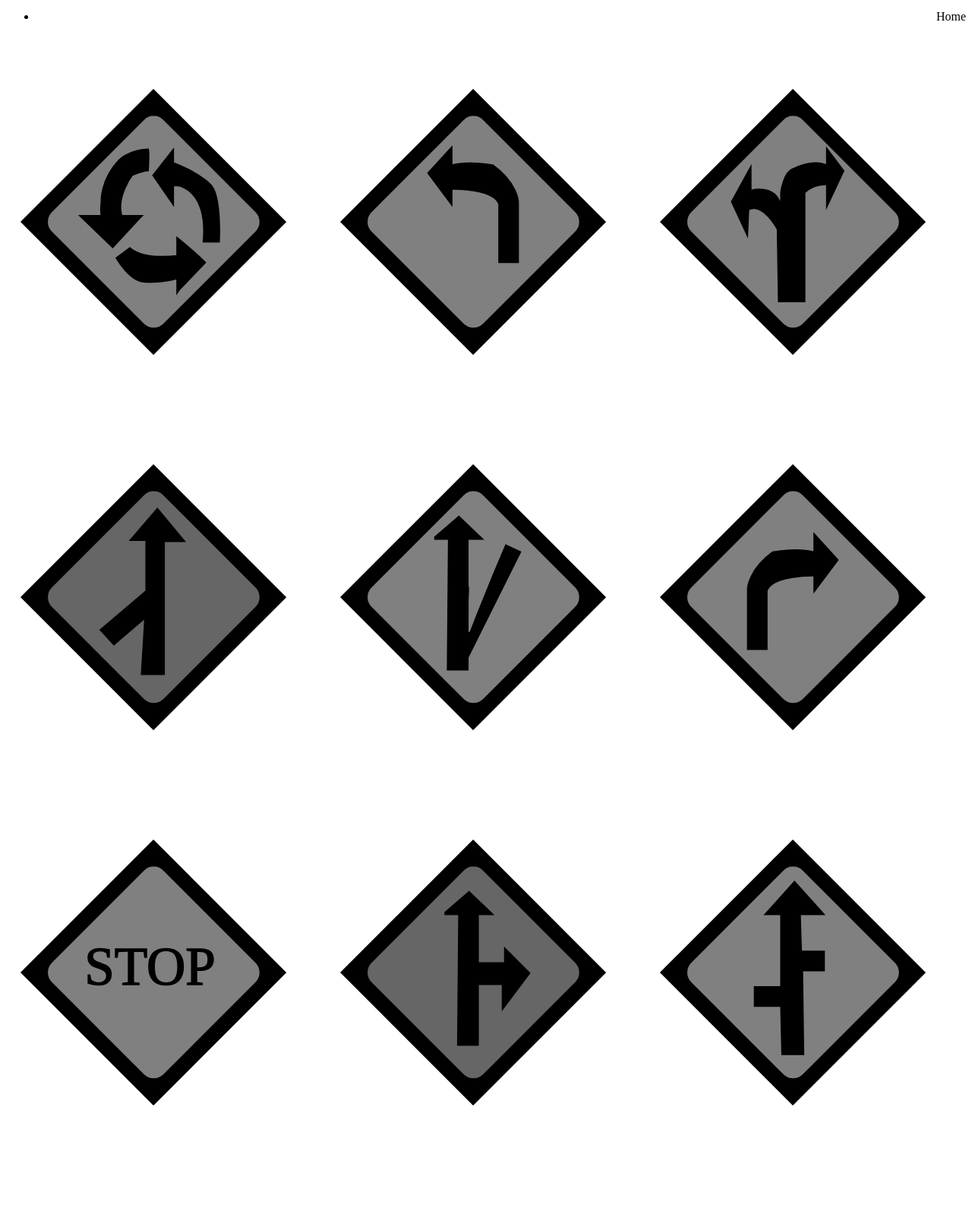
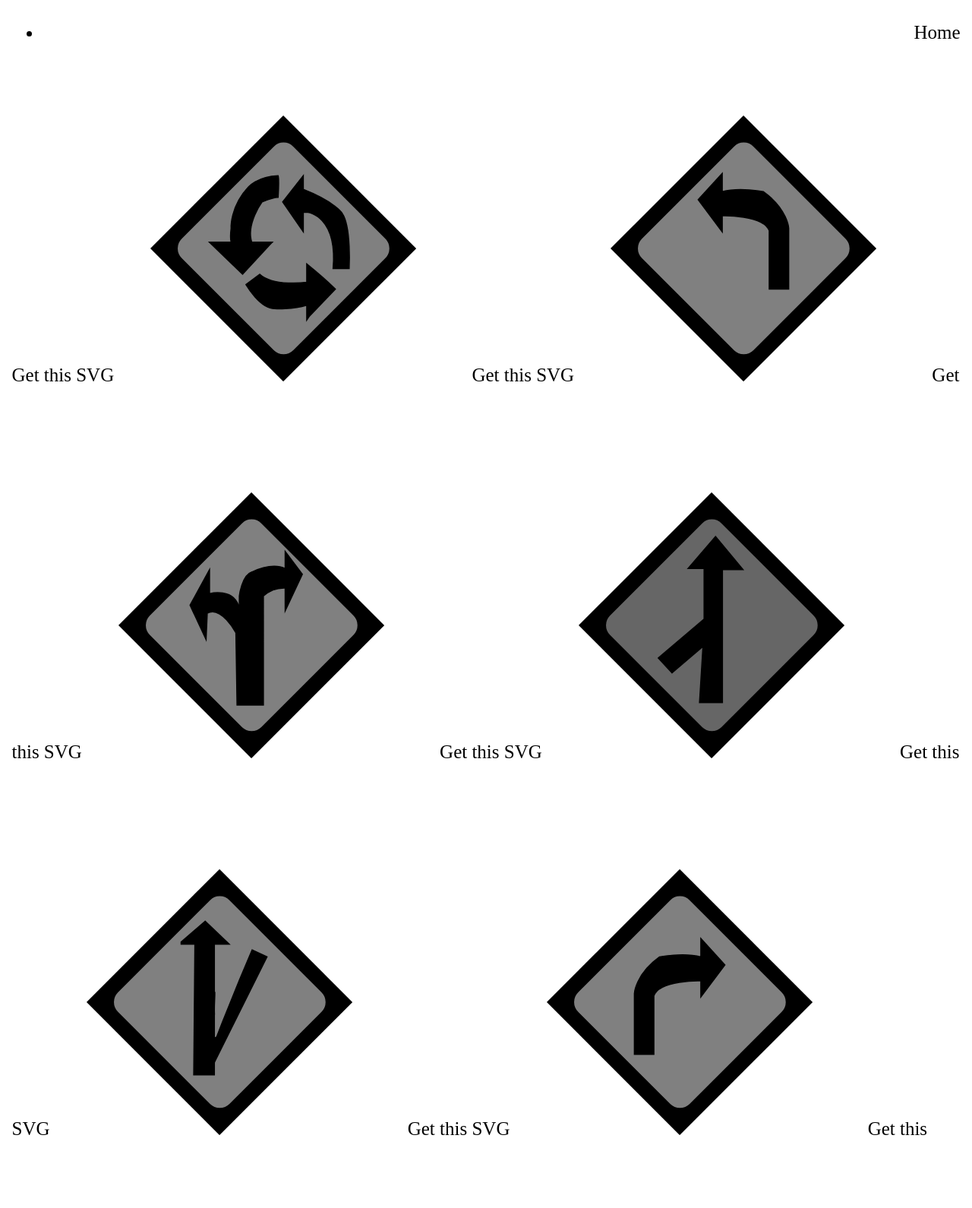
Before and after one commit to jaskaransing108373/Singh_Jaskaran_SVGs, a plain HTML site: page index.html in a window 1280 px wide. Shown: the part 132-1722 px from the top of the page at 76% size. Drawn offline with Linux system fonts and the light colour scheme.

Commit message:
adding code

```diff
--- a/css/main.css
+++ b/css/main.css
@@ -1,5 +1,11 @@
+body {
+  font-size: 25px; padding: 0.3em;
+
+}
+
 .li {
   text-align: right;
+  cursor: pointer
 
 }
 .line1 {
@@ -7,10 +13,10 @@
   text-align: center;
   font-size: 50px
 }
-.img-wrapper {
+.img-wrapper { cursor: pointer;
   display: inline-block;
   width: 30%;
-  padding: 70px 19px ;
+  padding: 70px 42px ;
 }
 .img-wrapper img {
   width: 100%
@@ -19,7 +25,11 @@
 .black-bg {
   background-color: white;
 }
+main span {
+  cursor: pointer;
+}
+.selected { color: green; cursor: pointer; }
 
-/* change the SVG graphic artwork with css! */
-/*#lGrain:hover, #rGrain:hover {
-  fill: red;}*/
+.selected:not(.wrapper)::before {
+  content: ' \2713';
+}
--- a/index.html
+++ b/index.html
@@ -14,33 +14,43 @@
     <ul>
       <li class="li">Home</li>
     </ul>
-    <div class="img-wrapper black-bg">
+    <span>Get this SVG</span>
+    <div class="img-wrapper black-bg svg-img">
       <object data="images/signarrows.svg" type="image/svg+xml" width="350"></object>
     </div>
+    <span>Get this SVG</span>
     <div class="img-wrapper black-bg">
       <object data="images/signleftarrow.svg" type="image/svg+xml" width="350"></object>
     </div>
+    <span>Get this SVG</span>
     <div class="img-wrapper black-bg">
       <object data="images/signleftright.svg" type="image/svg+xml" width="350"></object>
     </div>
+    <span>Get this SVG</span>
     <div class="img-wrapper black-bg">
       <object data="images/signNoenter.svg" type="image/svg+xml" width="350"></object>
     </div>
+    <span>Get this SVG</span>
     <div class="img-wrapper black-bg">
       <object data="images/signRclosed.svg" type="image/svg+xml" width="350"></object>
     </div>
+    <span>Get this SVG</span>
     <div class="img-wrapper black-bg">
       <object data="images/signrightarrow.svg" type="image/svg+xml" width="350"></object>
     </div>
+    <span>Get this SVG</span>
     <div class="img-wrapper black-bg">
       <object data="images/signStop.svg" type="image/svg+xml" width="350"></object>
     </div>
+    <span>Get this SVG</span>
     <div class="img-wrapper black-bg">
       <object data="images/signStraightleftright.svg" type="image/svg+xml" width="350"></object>
     </div>
+    <span>Get this SVG</span>
     <div class="img-wrapper black-bg">
       <object data="images/signstraightonly.svg" type="image/svg+xml" width="350"></object>
     </div>
+    <span>Get this SVG</span>
     <div class="img-wrapper black-bg">
       <object data="images/signUturn.svg" type="image/svg+xml" width="350"></object>
     </div>
--- a/js/main.js
+++ b/js/main.js
@@ -9,13 +9,18 @@
   // find the button element on the page by its id with JavaScript
   let theHeading = document.querySelector('h1'),
       //svgImage = document.querySelector("#svgGraphic"),
-      allSVGs = document.querySelectorAll(".svg");
+      allSVGs = document.querySelectorAll(".svg"),
+      myspan = document.querySelector('main span'),
+        myObject = document.querySelector('.svg-img');
 
   // this function changes the heading text
   function changeText() {
     theHeading.textContent = "hello there from the console";
   }
-
+  function toggleselection(){
+      this.classList.toggle("selected");
+      console.log(this.id);
+    }
   // log the id of the svg to the console when a user hovers on it
   function logSVG() {
     console.log(this.id);
@@ -25,9 +30,10 @@
   //svgImage.addEventListener("click", logSVG),
   //svgImage2.addEventListener("click", logSVG);
   // loop through the collection and apply our event handling to each element
-  allSVGs.forEach(item => item.addEventListener('click', logSVG));
+  allSVGs.forEach(item => item.addEventListener('click', logSVG)),
   //document.querySelector('h1').textContent = "hello there from the console";
-
+  myspan.addEventListener('click', toggleselection),
+  myObject.addEventListener('hover', toggleselection);
 
   //for (let i; i<allSVGs.length; i++) {
   //for (el in allSVGs) {}
```
